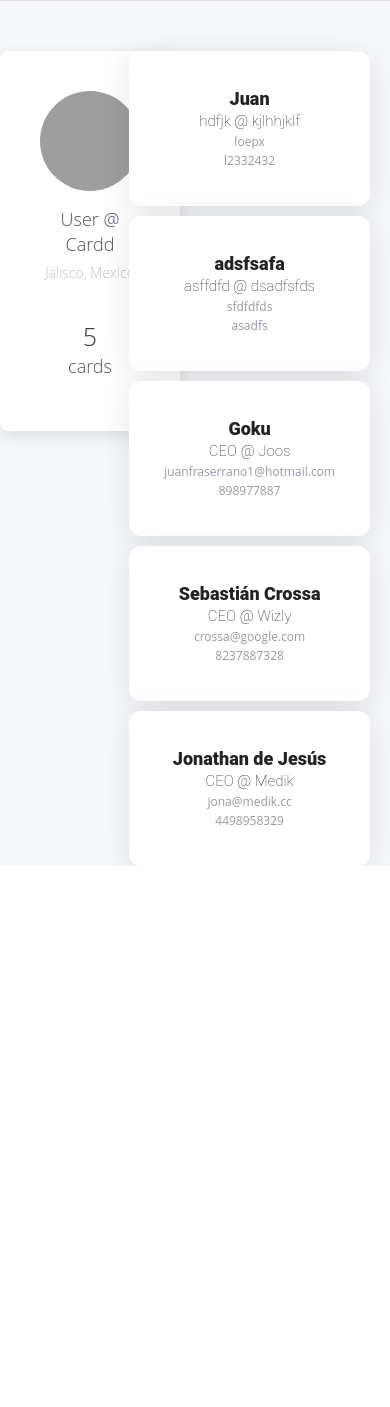
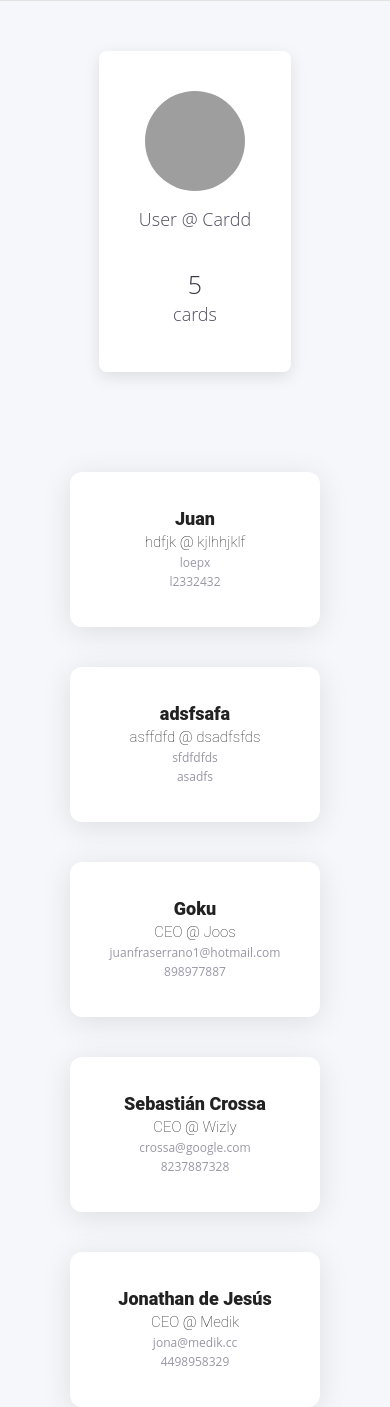
Before and after one commit to JonathanChavezTamales/Cardd, a Django app: page /user/2 in a window 390 px wide; the page is wider, and only the part inside the window is pictured. Shown: the part 95-1502 px from the top of that part. Before the commit the page ends 961 px from the top of that part, so only its background shows below. Run offline with Django 3.2, Linux system fonts and the light colour scheme; data comes from the database, SQL or seed files in the repository; both versions use the stored data as it was after the commit; grey boxes are pictures that could not be loaded.

Commit message:
Cleaned profile UI view. Made it responsive.

```diff
--- a/static/css/main.css
+++ b/static/css/main.css
@@ -691,6 +691,8 @@ input[type="checkbox"] + label:after {
   -ms-filter: blur(5px);
   filter: blur(5px); }
 
+/* PROFILE */
+
 .profile {
   display: grid;
   grid-template-columns: 28% 72%;
@@ -703,7 +705,7 @@ input[type="checkbox"] + label:after {
   border-radius: 8px;
   box-shadow: 0 5px 16px rgba(0, 0, 0, 0.1);
   display: block;
-  max-height: 380px;
+  max-height: 345px;
   text-align: center; }
   #profile_info h3,
   #profile_info h4,
@@ -725,17 +727,19 @@ input[type="checkbox"] + label:after {
   #profile_info img {
     margin: 0 auto;
     height: 100px;
-    width: 100px; }
+    width: 100px;
+    box-shadow: none; }
 
 #card-count {
   margin-top: 35px; }
 
 #profile_cards {
   align-content: space-between;
-  display: flex;
+  display: grid;
+  grid-template-columns: repeat(3, auto);
   flex-wrap: wrap;
   align-content: flex-start;
-  grid-row-gap: 10px;
+  gap: 45px 0px;
   margin: 50px 20px; }
 
 .card-text {
@@ -764,3 +768,27 @@ input[type="checkbox"] + label:after {
   .card-delete_button svg {
     height: 7px;
     width: 7px; }
+
+/* MEDIA QUERIES */
+@media only screen and (max-width: 1039px) {
+  #profile_cards {
+    grid-template-columns: repeat(2, auto);
+  }
+}
+
+@media only screen and (max-width: 980px) {
+  #profile_cards {
+    justify-content: center;
+    gap: 80px;
+  }
+  .profile {
+    grid-template-columns: repeat(1, auto);
+  }
+}
+
+@media only screen and (max-width: 640px) {
+  #profile_cards {
+    grid-template-columns: auto;
+    gap: 40px;
+  }
+}
--- a/templates/modal.html
+++ b/templates/modal.html
@@ -5,7 +5,7 @@
 
     <div id="modal_inputs" style="text-align: center;">
 
-        <form class="" >{%csrf_token%}
+      <form class="">{%csrf_token%}
 
         <input type="text" class="modal_input" id="modal_input_name" placeholder="Name*">
         <input type="text" class="modal_input" id="modal_input_position" placeholder="Current role*">
@@ -14,7 +14,7 @@
         <input type="text" class="modal_input" id="modal_input_phone" placeholder="Phone number">
 
         <div id="radio-buttons">
-            <input  id="isPublic" type="checkbox" name="card_state" value="Publics" checked>
+          <input id="isPublic" type="checkbox" name="card_state" value="Publics" checked>
           <label for="isPublic">Public</label>
         </div>
 
--- a/templates/user/user.html
+++ b/templates/user/user.html
@@ -7,20 +7,21 @@
 
     {%if detailed.extra_data.access_token.screen_name != null %}
 
-      <img style="border-radius: 50%; box-shadow: 2px 4px 4px #888;" src="https://avatars.io/twitter/{{detailed.extra_data.access_token.screen_name}}/profile_image?size=original" alt="User profile pic">
+    <img style="border-radius: 50%;" src="https://avatars.io/twitter/{{detailed.extra_data.access_token.screen_name}}/profile_image?size=original"
+      alt="User profile pic">
 
     {% endif %}
 
 
     {%if detailed.extra_data.access_token.screen_name == null %}
 
-      <img style="border-radius: 50%;" src="https://www.r-users.com/wp-content/plugins/all-in-one-seo-pack/images/default-user-image.png" alt="User profile pic">
+    <img style="border-radius: 50%;" src="https://www.r-users.com/wp-content/plugins/all-in-one-seo-pack/images/default-user-image.png"
+      alt="User profile pic">
 
     {% endif %}
 
     <h3>{{user.username}}</h3>
     <h4>User @ Cardd</h4>
-      <h5>Jalisco, Mexico</h5>
 
     <div id="card-count">
       <h3>{{cards.count}}</h3>
@@ -31,9 +32,7 @@
 
     {% if user.username == request.user.username %}
 
-    <button type="button" name="button" id="cards-add_card_button">
-      +
-    </button>
+    {% include 'cards/new_card_card.html' %}
 
     {% endif %}
 
```
Also changed, not shown: db.sqlite3. Lines whose indentation alone changed are shown as unchanged.
